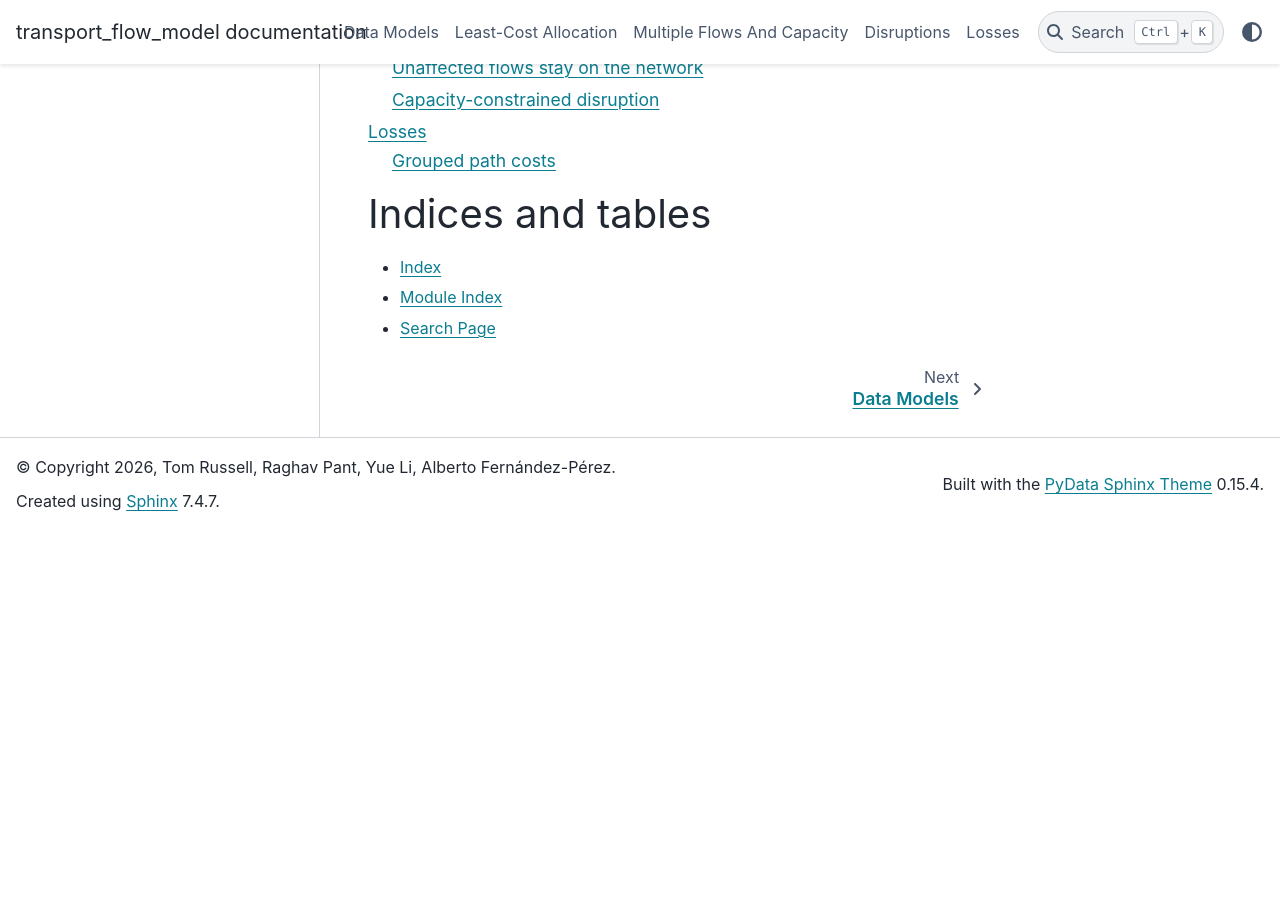
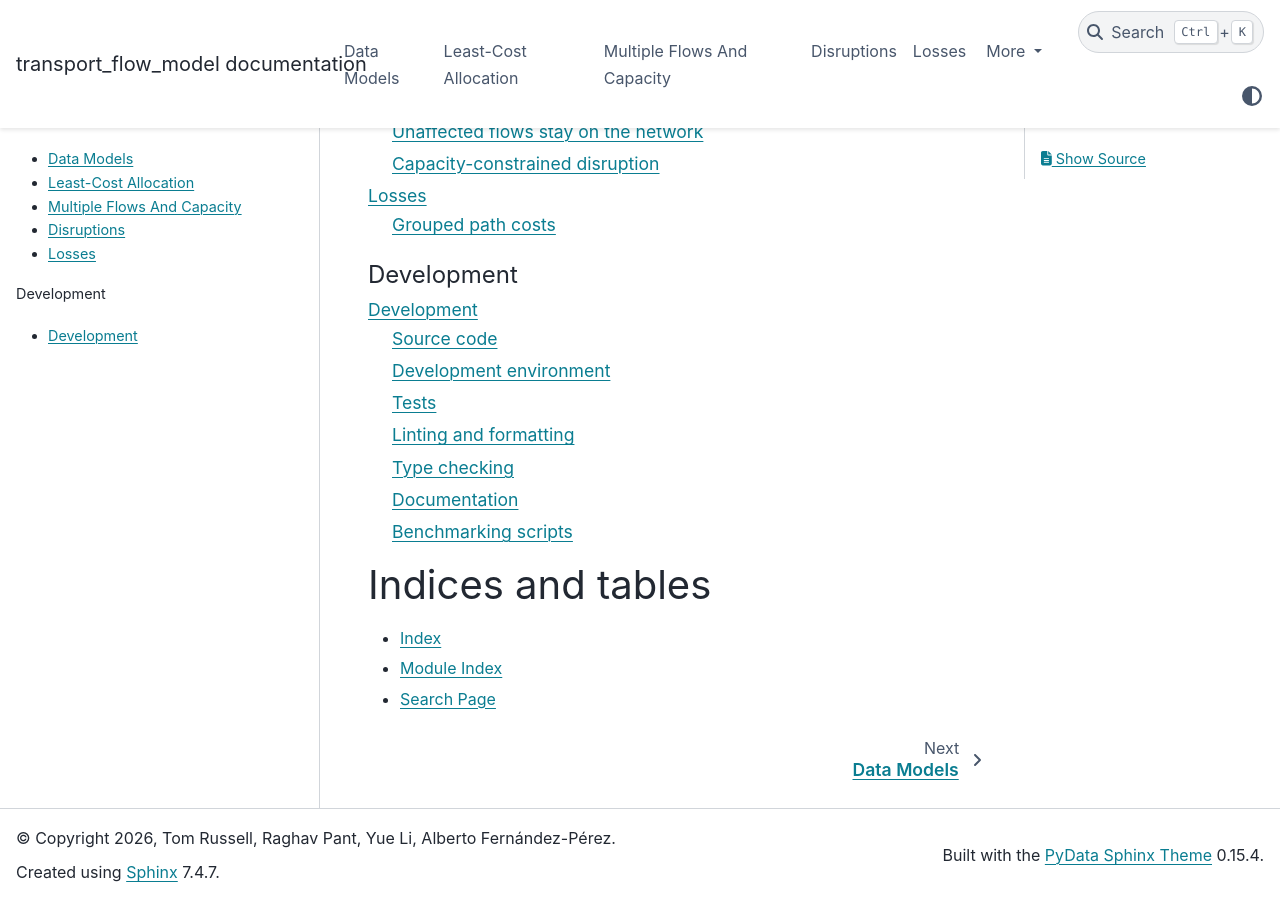
Before and after one commit to nismod/transport_flow_model, a Sphinx documentation site: the page built from docs/source/index.rst, in a window 1280 px wide and 900 px high, scrolled down 670 px. Built offline with Sphinx 7.4.7 and the PyData theme 0.15.4, drawn with Linux system fonts in a browser that asks for light colours; before the commit the page ends 1201 px from its top, so only the background shows below that; some of the changed lines change nothing that is shown.

Commit message:
Draft developer docs

```diff
--- /dev/null
+++ b/docs/source/development.rst
@@ -0,0 +1,154 @@
+Development
+===========
+
+Source code
+-----------
+
+The source repository is hosted on GitHub:
+
+.. code-block:: console
+
+   git clone git@github.com:nismod/transport_flow_model.git
+   cd transport_flow_model
+
+If SSH access is not configured, use the HTTPS URL instead:
+
+.. code-block:: console
+
+   git clone https://github.com/nismod/transport_flow_model.git
+   cd transport_flow_model
+
+Development environment
+-----------------------
+
+The project uses ``pixi`` for the development environment. From the repository
+root, run project tasks through ``pixi run`` so commands use the pinned
+dependencies from ``pyproject.toml`` and ``pixi.lock``.
+
+.. code-block:: console
+
+   pixi install
+
+For a direct editable install without Pixi, use:
+
+.. code-block:: console
+
+   pip install -e .
+
+Pixi is the preferred workflow for contributors and automation agents because it
+also installs the configured development and documentation dependencies.
+
+Tests
+-----
+
+Run the full test suite with:
+
+.. code-block:: console
+
+   pixi run test
+
+This currently runs:
+
+.. code-block:: console
+
+   python -m pytest tests
+
+Linting and formatting
+----------------------
+
+The project currently uses Ruff for linting and formatting.
+
+Run lint checks with:
+
+.. code-block:: console
+
+   pixi run lint
+
+Run formatting with:
+
+.. code-block:: console
+
+   pixi run format
+
+These tasks are defined in ``pyproject.toml``. If a new lint or formatting tool
+is added later, add it there and prefer a Pixi task over documenting an ad hoc
+command.
+
+Type checking
+-------------
+
+No static type checker is currently configured for this project. There is no
+``mypy``, ``pyright``, or equivalent Pixi task in ``pyproject.toml`` at the
+moment.
+
+For agents and CI automation, do not assume a type-check command exists. Add a
+type-checking dependency and a dedicated Pixi task before making type checks a
+required validation step.
+
+Documentation
+-------------
+
+Build the HTML documentation with:
+
+.. code-block:: console
+
+   pixi run docs
+
+Run doctests with:
+
+.. code-block:: console
+
+   pixi run doctest
+
+Benchmarking scripts
+--------------------
+
+The repository includes a stdlib-only benchmark harness for integration timing
+of the two command-line flow scripts:
+
+- ``scripts/flow_model/flow_allocation.py``
+- ``scripts/flow_model/flow_disruptions.py``
+
+Run the smoke benchmark with the example config:
+
+.. code-block:: console
+
+   pixi run benchmark-scripts-smoke
+
+Run the default benchmark task with:
+
+.. code-block:: console
+
+   pixi run benchmark-scripts
+
+The benchmark script defaults to ``config.example.json`` and accepts additional
+configs with repeated ``--config`` arguments:
+
+.. code-block:: console
+
+   python scripts/benchmark_flow_scripts.py \
+     --config config.example.json \
+     --config path/to/larger-config.json \
+     --repeats 3
+
+Each benchmark run copies the configured input data into a temporary working
+directory and writes script outputs to temporary results paths. This keeps the
+tracked example data and results directories unchanged while still measuring the
+script workflow, including CSV input/output.
+
+Benchmark outputs are written under ``benchmark_results/``:
+
+- ``flow_script_benchmark.csv`` appends timing history.
+- ``flow_script_benchmark_latest.json`` stores the latest run.
+
+``benchmark_results/`` is ignored by Git. Use ``--keep-workdirs`` when debugging
+script outputs from an individual benchmark run.
+
+Useful benchmark options:
+
+.. code-block:: console
+
+   python scripts/benchmark_flow_scripts.py --help
+   python scripts/benchmark_flow_scripts.py --repeats 5
+   python scripts/benchmark_flow_scripts.py --max-seconds 30
+   python scripts/benchmark_flow_scripts.py --keep-workdirs
--- a/docs/source/index.rst
+++ b/docs/source/index.rst
@@ -11,6 +11,12 @@
    guides/disruptions
    guides/losses
 
+.. toctree::
+   :maxdepth: 2
+   :caption: Development
+
+   development
+
 
 Indices and tables
 ==================
```
